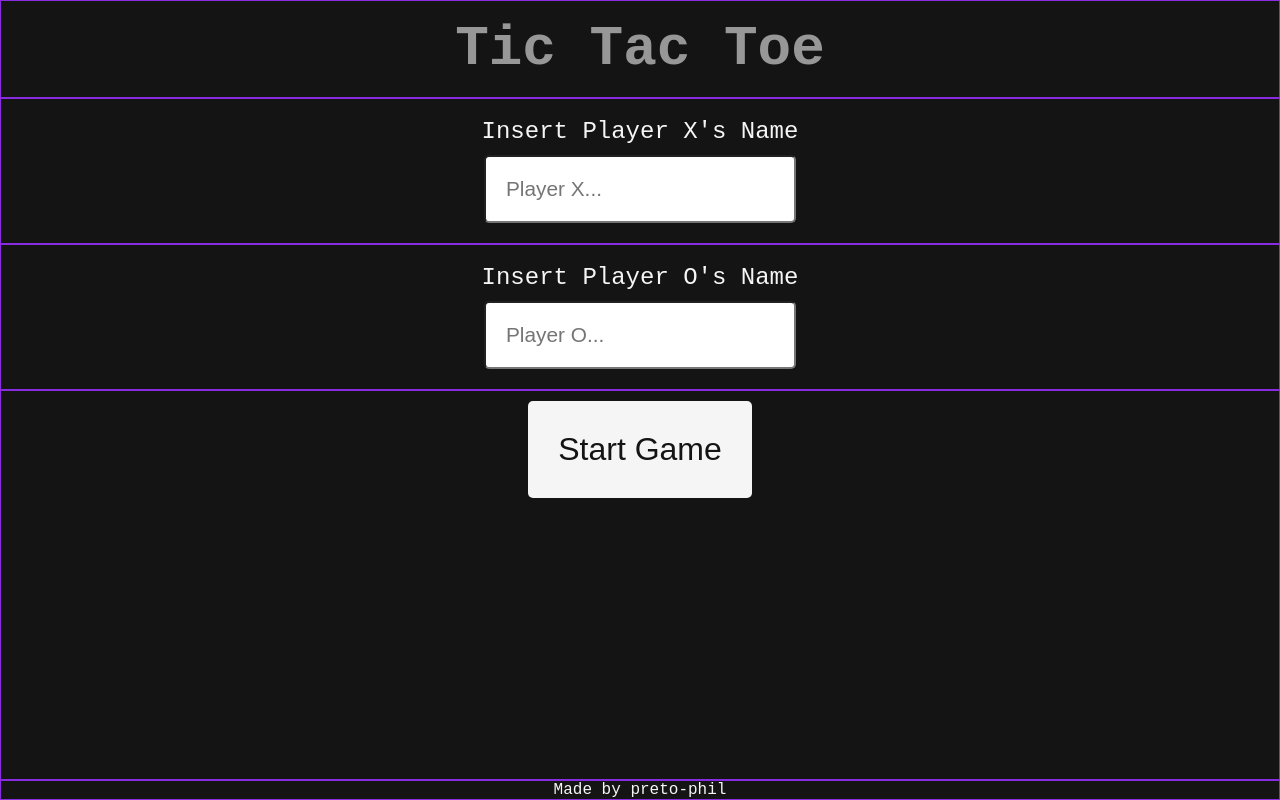
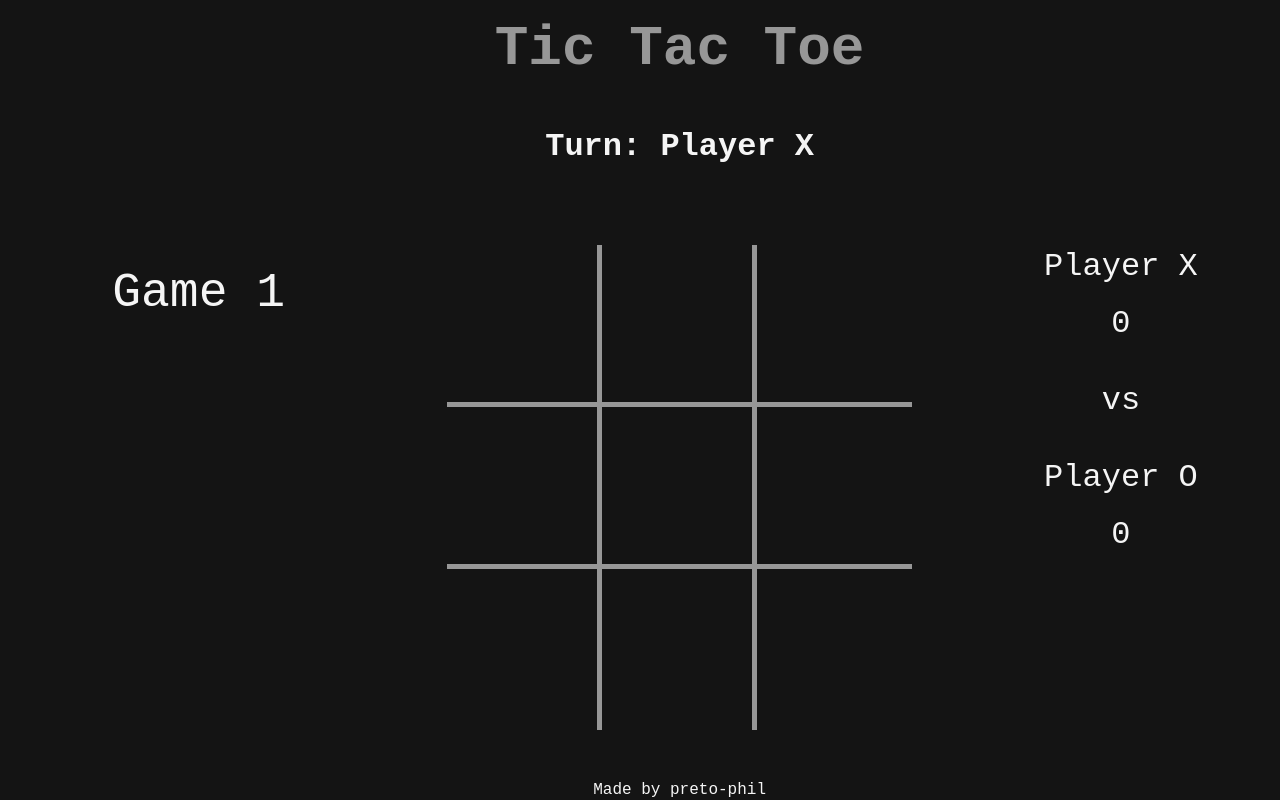
Before and after one commit to preto-phil/Tic-Tac-Toe, a website: page Version-1/index.html in a window 1280 px wide. Both pictures are taken after a click on the button "Start Game". Drawn offline with Linux system fonts and the light colour scheme.

Commit message:
JS function that toggles start page to game page added

```diff
--- a/Version-1/js.js
+++ b/Version-1/js.js
@@ -238,4 +238,12 @@ gameBoard.toggleGame();
 gameBoard.addScore();
 
 
-// Toggle Reset
+// Toggle Page appear / disappear
+
+let startBtn = document.getElementById('start-btn');
+let startPage = document.getElementById('start-page');
+let gamePage = document.getElementById('game-page');
+startBtn.addEventListener('click', () => {
+    startPage.style.display = 'none';
+    gamePage.style.display = 'grid';
+})
--- a/Version-1/style.css
+++ b/Version-1/style.css
@@ -24,10 +24,6 @@ body {
 
   display: grid;
   grid-template-rows: 1fr 1.5fr 1.5fr 4fr 0.2fr;
-}
-
-#start-page > div {
-  border: 1px solid blueviolet;
 }
 
 .p-input1 {
@@ -69,7 +65,7 @@ div > label {
   align-items: center;
   flex-direction: column;
 
-  padding-top: 10px;
+  padding-top: 30px;
 }
 
 #start-btn {
```
